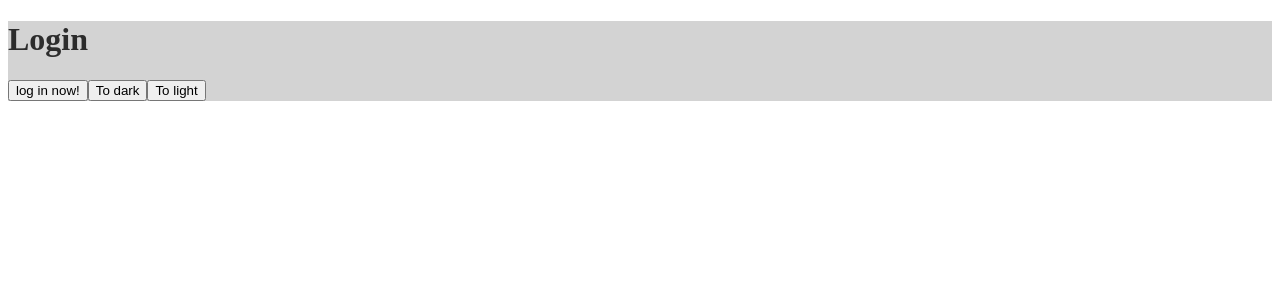
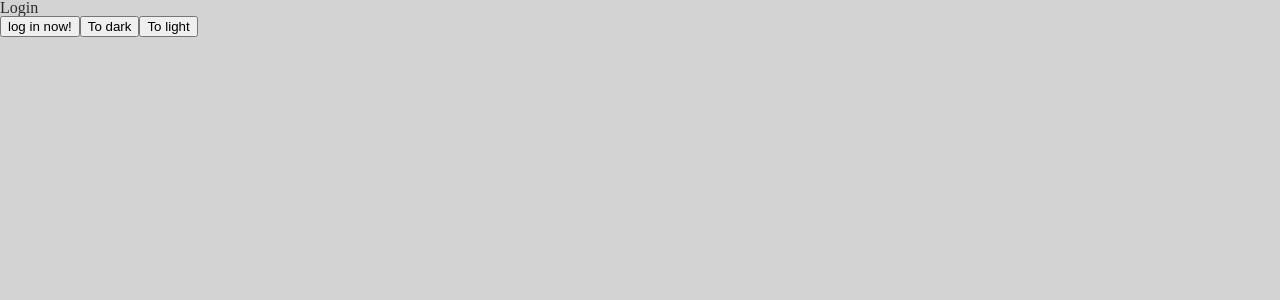
Before and after one commit to redbas3/instaclone-web, a React (Create React App) app: page /#/ in a window 1280 px wide. Shown: the top 300 px of the page. Built offline with nearby package versions, Linux system fonts and the light colour scheme.

Commit message:
#9.9 end

```diff
--- a/package.json
+++ b/package.json
@@ -20,6 +20,7 @@
     "react-router-dom": "^6.14.1",
     "react-scripts": "5.0.1",
     "styled-components": "^6.0.4",
+    "styled-reset": "^4.5.1",
     "web-vitals": "^2.1.4"
   },
   "scripts": {
--- a/src/App.js
+++ b/src/App.js
@@ -5,21 +5,14 @@
 import { useReactiveVar } from "@apollo/client";
 import { darkModeVar, isLoggedInVar } from "./apollo";
 import { ThemeProvider } from "styled-components";
-
-const lightTheme = {
-  fontColor: "#2c2c2c",
-  bgColor: "lightgray",
-};
-const darkTheme = {
-  fontColor: "lightgray",
-  bgColor: "#2c2c2c",
-};
+import { GlobalStyles, darkTheme, lightTheme } from "./styles";
 
 function App() {
   const isLoggedIn = useReactiveVar(isLoggedInVar);
   const darkMode = useReactiveVar(darkModeVar);
   return (
     <ThemeProvider theme={darkMode ? darkTheme : lightTheme}>
+      <GlobalStyles />
       <Router>
         <Routes>
           <Route path="/" element={isLoggedIn ? <Home /> : <Login />} />
--- a/src/screens/Login.js
+++ b/src/screens/Login.js
@@ -1,9 +1,7 @@
 import { styled } from "styled-components";
 import { darkModeVar, isLoggedInVar } from "../apollo";
 
-const Container = styled.div`
-  background-color: ${(props) => props.theme.bgColor};
-`;
+const Container = styled.div``;
 
 const Title = styled.h1`
   color: ${(props) => props.theme.fontColor};
--- /dev/null
+++ b/src/styles.js
@@ -0,0 +1,19 @@
+import { createGlobalStyle } from "styled-components";
+import reset from "styled-reset";
+
+export const lightTheme = {
+  fontColor: "#2c2c2c",
+  bgColor: "lightgray",
+};
+
+export const darkTheme = {
+  fontColor: "lightgray",
+  bgColor: "#2c2c2c",
+};
+
+export const GlobalStyles = createGlobalStyle`
+  ${reset}
+  body {
+    background-color: ${(props) => props.theme.bgColor};
+  }
+`;
```
Also changed, not shown: 1 other file (tests, documents, lock files or other folders).
